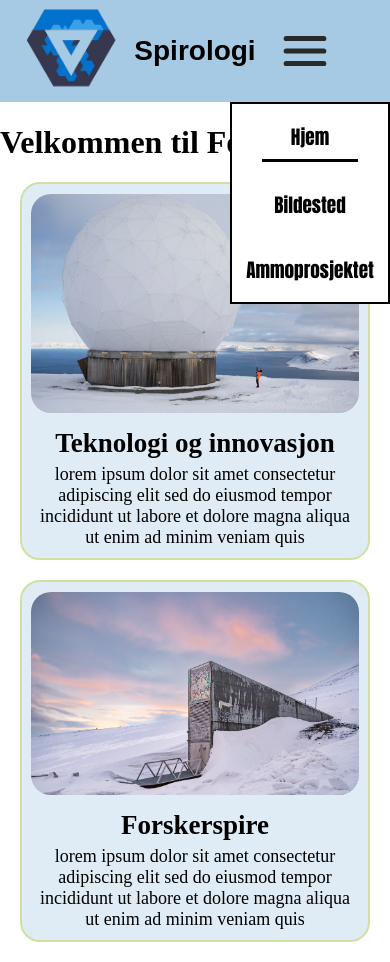
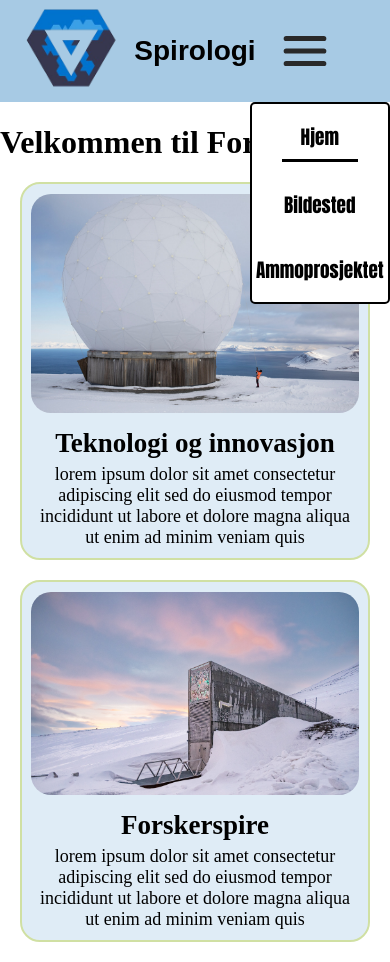
Before and after one commit to Kenga123456/mockup_spirologi, a website: page index.html in a window 390 px wide. Both pictures are taken after a click on the picture 305 px from the left and 51 px from the top of the page. Shown: the top 962 px of the page. Drawn offline with Linux system fonts and the light colour scheme.

Commit message:
Update menustyles.css
endret litt på menyen og sørget for at hambergermenyen bretter seg ned på riktig tid

```diff
--- a/menustyles.css
+++ b/menustyles.css
@@ -70,17 +70,18 @@ ul {
   width: 50px;
 }
 
-@media (max-width: 600px) {
+@media (max-width: 700px) {
   /*adjust px depending on how many menu elements*/
   #menu {
     display: none; /*hide the menu by default before the user has touched the menu button*/
     flex-direction: column; /*make the menu items vertical instead of horisontal*/
-    border: 2px solid black;
+    border: 2px solid rgb(0, 0, 0);
+    border-radius: 5px;
     position: absolute;
     top: 86px;
     right: 0px;
     background-color: rgb(255, 255, 255);
-    width: 40%;
+    width: 35%;
     text-align: center;
     padding-bottom: 0px;
     justify-content: center;
```
